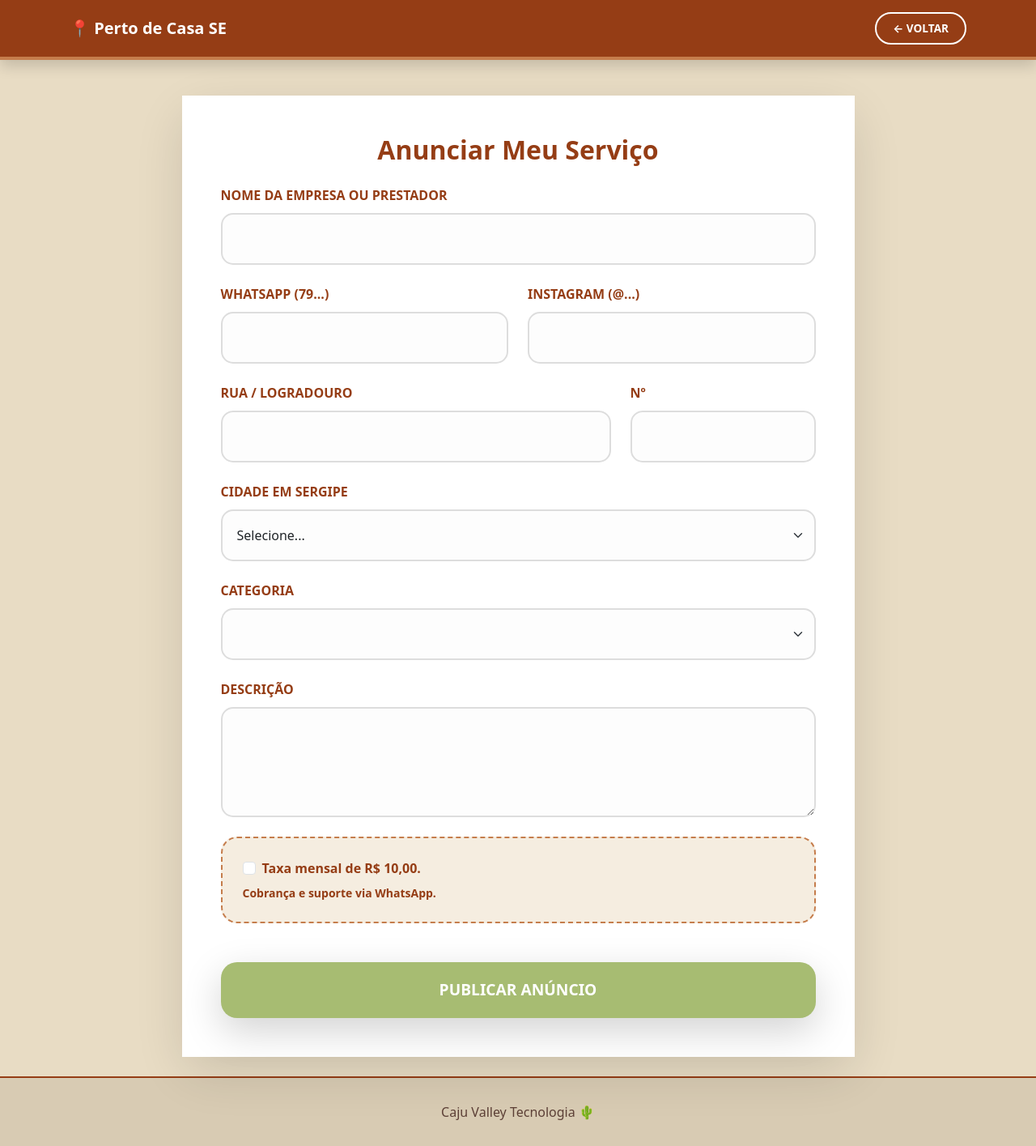
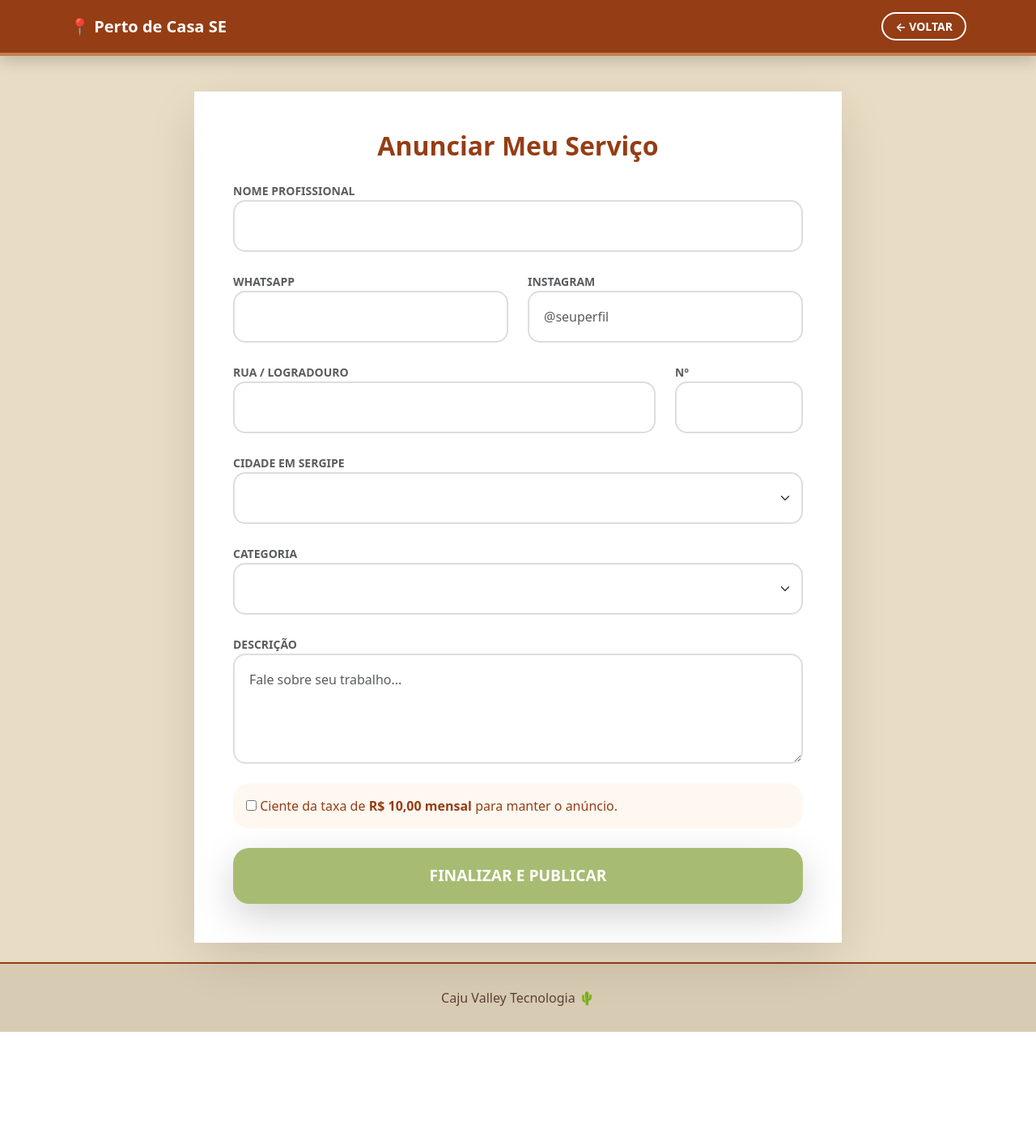
Before and after one commit to italofariaspcd/pertodecasa, a FastAPI app: template templates/cadastro.html in a window 1280 px wide. Shown: the whole page at 81% size. After the commit the page ends 1274 px from the top, so only its background shows below. Run offline with FastAPI, Linux system fonts and the light colour scheme; the template is opened without the code that fills it, so the values that code supplies are empty; parts of the project's set-up code (start-up, migrations or seed data) failed here and were passed over.

Commit message:
26032026
comite

```diff
--- a/models.py
+++ b/models.py
@@ -20,6 +20,6 @@ class Profissional(Base):
     descricao = Column(String)
     categoria_id = Column(Integer, ForeignKey("categorias.id"))
     ativo = Column(Boolean, default=True)
-    is_destaque = Column(Boolean, default=False) # NOVO: Para o Carrossel
+    is_destaque = Column(Boolean, default=False) # Habilita o Carrossel Superior
 
     categoria = relationship("Categoria", back_populates="profissionais")
--- a/templates/cadastro.html
+++ b/templates/cadastro.html
@@ -7,19 +7,11 @@
     <link href="https://cdn.jsdelivr.net/npm/bootstrap@5.3.0/dist/css/bootstrap.min.css" rel="stylesheet">
     <style>
         :root { --terracota: #953d15; --caramelo: #c57d4c; --oliva: #a7bc72; --fundo-dark: #e8dcc4; }
-        body { background-color: var(--fundo-dark); min-height: 100vh; font-size: 16px; display: flex; flex-direction: column; }
+        body { background-color: var(--fundo-dark); min-height: 100vh; display: flex; flex-direction: column; font-size: 16px; }
         .nav-premium { background-color: var(--terracota); border-bottom: 4px solid var(--caramelo); padding: 15px 0; }
-        .btn-voltar { color: white; text-decoration: none; font-weight: bold; border: 2px solid white; padding: 8px 20px; border-radius: 50px; font-size: 0.85rem; }
-        .btn-voltar:hover { background: white; color: var(--terracota); }
-
-        .card-cadastro { border-radius: 30px; border: none; box-shadow: 0 20px 60px rgba(0,0,0,0.12); margin-top: 20px; }
-        .form-label { font-weight: 700; color: var(--terracota); margin-bottom: 10px; }
-        .form-control, .form-select { border-radius: 15px; padding: 18px; border: 2px solid #ddd; font-size: 16px; background-color: #fdfdfd; }
-        .form-control:focus { border-color: var(--caramelo); box-shadow: none; }
-
-        .btn-salvar { background: var(--oliva); color: white; font-weight: bold; border-radius: 20px; padding: 20px; border: none; font-size: 1.2rem; width: 100%; transition: 0.3s; }
-        .btn-salvar:hover { background: var(--terracota); transform: translateY(-3px); }
-        .alert-taxa { background-color: #f5ede0; color: #953d15; border-radius: 20px; border: 2px dashed var(--caramelo); padding: 25px; }
+        .card-cadastro { border-radius: 30px; border: none; box-shadow: 0 20px 60px rgba(0,0,0,0.12); margin-top: 20px; width: 100%; }
+        .form-control, .form-select { border-radius: 15px; padding: 18px; border: 2px solid #ddd; font-size: 16px; }
+        .btn-salvar { background: var(--oliva); color: white; font-weight: bold; border-radius: 20px; padding: 20px; border: none; font-size: 1.2rem; width: 100%; }
         .rodape { background-color: #d8cbb3; color: #5d4037; border-top: 2px solid var(--terracota); padding: 30px 0; text-align: center; margin-top: auto; }
     </style>
 </head>
@@ -27,71 +19,39 @@
     <nav class="nav-premium sticky-top shadow">
         <div class="container d-flex justify-content-between align-items-center px-3">
             <a href="/" class="text-white text-decoration-none fw-bold fs-5">📍 Perto de Casa SE</a>
-            <a href="/" class="btn-voltar">← VOLTAR</a>
+            <a href="/" class="text-white text-decoration-none small fw-bold" style="border: 2px solid white; padding: 5px 15px; border-radius: 50px;">← VOLTAR</a>
         </div>
     </nav>
-
     <div class="container py-4 flex-grow-1">
-        <div class="row justify-content-center">
-            <div class="col-12 col-lg-9">
-                <div class="card card-cadastro">
+        <div class="card card-cadastro mx-auto" style="max-width: 800px;">
             <div class="card-body p-4 p-md-5 bg-white">
                 <h2 class="fw-bold mb-4 text-center" style="color: var(--terracota);">Anunciar Meu Serviço</h2>
                 <form action="/cadastrar" method="POST">
-                            <div class="mb-4">
-                                <label class="form-label text-uppercase">Nome da Empresa ou Prestador</label>
-                                <input type="text" class="form-control" name="nome" required>
+                    <div class="mb-4"><label class="fw-bold small text-muted">NOME PROFISSIONAL</label><input type="text" class="form-control" name="nome" required></div>
+                    <div class="row">
+                        <div class="col-md-6 mb-4"><label class="fw-bold small text-muted">WHATSAPP</label><input type="tel" class="form-control" name="telefone" required></div>
+                        <div class="col-md-6 mb-4"><label class="fw-bold small text-muted">INSTAGRAM</label><input type="text" class="form-control" name="redes_sociais" placeholder="@seuperfil"></div>
                     </div>
                     <div class="row">
-                                <div class="col-md-6 mb-4">
-                                    <label class="form-label text-uppercase">WhatsApp (79...)</label>
-                                    <input type="tel" class="form-control" name="telefone" required>
+                        <div class="col-8 col-md-9 mb-4"><label class="fw-bold small text-muted">RUA / LOGRADOURO</label><input type="text" class="form-control" name="endereco" required></div>
+                        <div class="col-4 col-md-3 mb-4"><label class="fw-bold small text-muted">Nº</label><input type="text" class="form-control" name="numero" required></div>
                     </div>
-                                <div class="col-md-6 mb-4">
-                                    <label class="form-label text-uppercase">Instagram (@...)</label>
-                                    <input type="text" class="form-control" name="redes_sociais">
-                                </div>
-                            </div>
-                            <div class="row">
-                                <div class="col-8 mb-4">
-                                    <label class="form-label text-uppercase">Rua / Logradouro</label>
-                                    <input type="text" class="form-control" name="endereco" required>
-                                </div>
-                                <div class="col-4 mb-4">
-                                    <label class="form-label text-uppercase">Nº</label>
-                                    <input type="text" class="form-control" name="numero" required>
-                                </div>
-                            </div>
-                            <div class="mb-4">
-                                <label class="form-label text-uppercase">Cidade em Sergipe</label>
+                    <div class="mb-4"><label class="fw-bold small text-muted">CIDADE EM SERGIPE</label>
                         <select class="form-select" name="cidade" required>
-                                    <option value="">Selecione...</option>
                             {% for cid in cidades %}<option value="{{ cid }}">{{ cid }}</option>{% endfor %}
                         </select>
                     </div>
-                            <div class="mb-4">
-                                <label class="form-label text-uppercase">Categoria</label>
+                    <div class="mb-4"><label class="fw-bold small text-muted">CATEGORIA</label>
                         <select class="form-select" name="categoria_id" required>
                             {% for cat in categorias %}<option value="{{ cat.id }}">{{ cat.nome }}</option>{% endfor %}
                         </select>
                     </div>
-                            <div class="mb-4">
-                                <label class="form-label text-uppercase">Descrição</label>
-                                <textarea class="form-control" name="descricao" rows="4" required></textarea>
+                    <div class="mb-4"><label class="fw-bold small text-muted">DESCRIÇÃO</label><textarea class="form-control" name="descricao" rows="4" placeholder="Fale sobre seu trabalho..." required></textarea></div>
+                    <div class="alert mb-4 border-0" style="background: #fff8f0; color: #953d15; border-radius: 20px;">
+                        <input type="checkbox" required> Ciente da taxa de <b>R$ 10,00 mensal</b> para manter o anúncio.
                     </div>
-
-                            <div class="alert-taxa mb-5">
-                                <div class="form-check mb-2">
-                                    <input class="form-check-input" type="checkbox" id="taxa" required>
-                                    <label class="form-check-label fw-bold" for="taxa">Taxa mensal de R$ 10,00.</label>
-                                </div>
-                                <p class="mb-0 small fw-bold">Cobrança e suporte via WhatsApp.</p>
-                            </div>
-
-                            <button type="submit" class="btn-salvar shadow-lg">PUBLICAR ANÚNCIO</button>
+                    <button type="submit" class="btn-salvar shadow-lg">FINALIZAR E PUBLICAR</button>
                 </form>
-                    </div>
-                </div>
             </div>
         </div>
     </div>
```
Also changed, not shown: main.py (+26 -12 lines), seed.py (+65 -31 lines), templates/contato.html (+9 -14 lines), templates/index.html (+24 -25 lines). Lines whose indentation alone changed are shown as unchanged.
